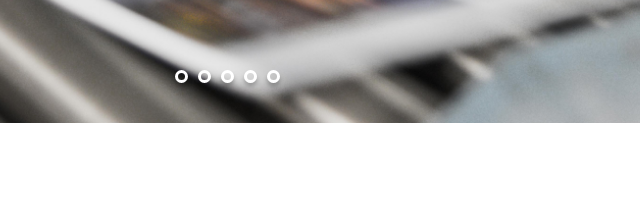
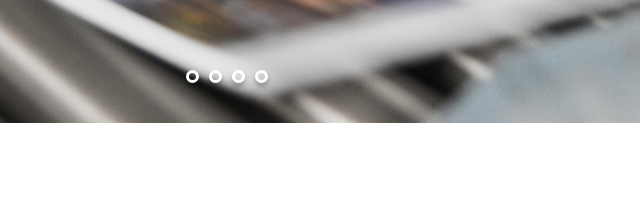
Before and after one commit to SteveDevWeb/PrintItProjet5, a plain HTML site: page index.html in a window 1280 px wide. Shown: the part 448-664 px from the top of the page, 413-1053 px from the left. Drawn offline with Linux system fonts and the light colour scheme.

Commit message:
Les points sont visibles, s'affiche dynamiquement

```diff
--- a/assets/script.js
+++ b/assets/script.js
@@ -1,6 +1,6 @@
 const slides = [
 	{
-		"image":"slide1.jpg",
+		"image":".asset/slide1.jpg",
 		"tagLine":"Impressions tous formats <span>en boutique et en ligne</span>"
 	},
 	{
@@ -16,3 +16,32 @@ const slides = [
 		"tagLine":"Autocollants <span>avec découpe laser sur mesure</span>"
 	}
 ]
+
+var flechegauche = document.querySelector('.arrow_left') ;
+
+flechegauche.addEventListener("click",function(e){
+		console.log("Gauche");
+	}
+);
+
+
+
+var flechedroite = document.querySelector('.arrow_right') ;
+
+flechedroite.addEventListener("click",function(e){
+		console.log("Droite");
+	}
+);
+
+
+var nbpoint = slides.length; //Le nombre de points s'adapte au nombre d'images dans le tableau "slides"
+console.log("nombre de bullet point : "+nbpoint);
+
+
+
+var points = document.querySelector('.dots');
+for (let i=0 ; i<nbpoint; i++){
+	var point = document.createElement("div");
+	point.classList.add("dot");
+	points.appendChild(point);
+}
--- a/index.html
+++ b/index.html
@@ -23,11 +23,6 @@
 		<img class="banner-img" src="./assets/images/slideshow/slide1.jpg" alt="Banner Print-it">
 		<p>Impressions tous formats <span>en boutique et en ligne</span></p>
 		<div class="dots">
-			<div class="dot"></div>
-			<div class="dot"></div>
-			<div class="dot"></div>
-			<div class="dot"></div>
-			<div class="dot"></div>
 		</div>
 	</div>
 	<section id="about-us" class="container">
```
